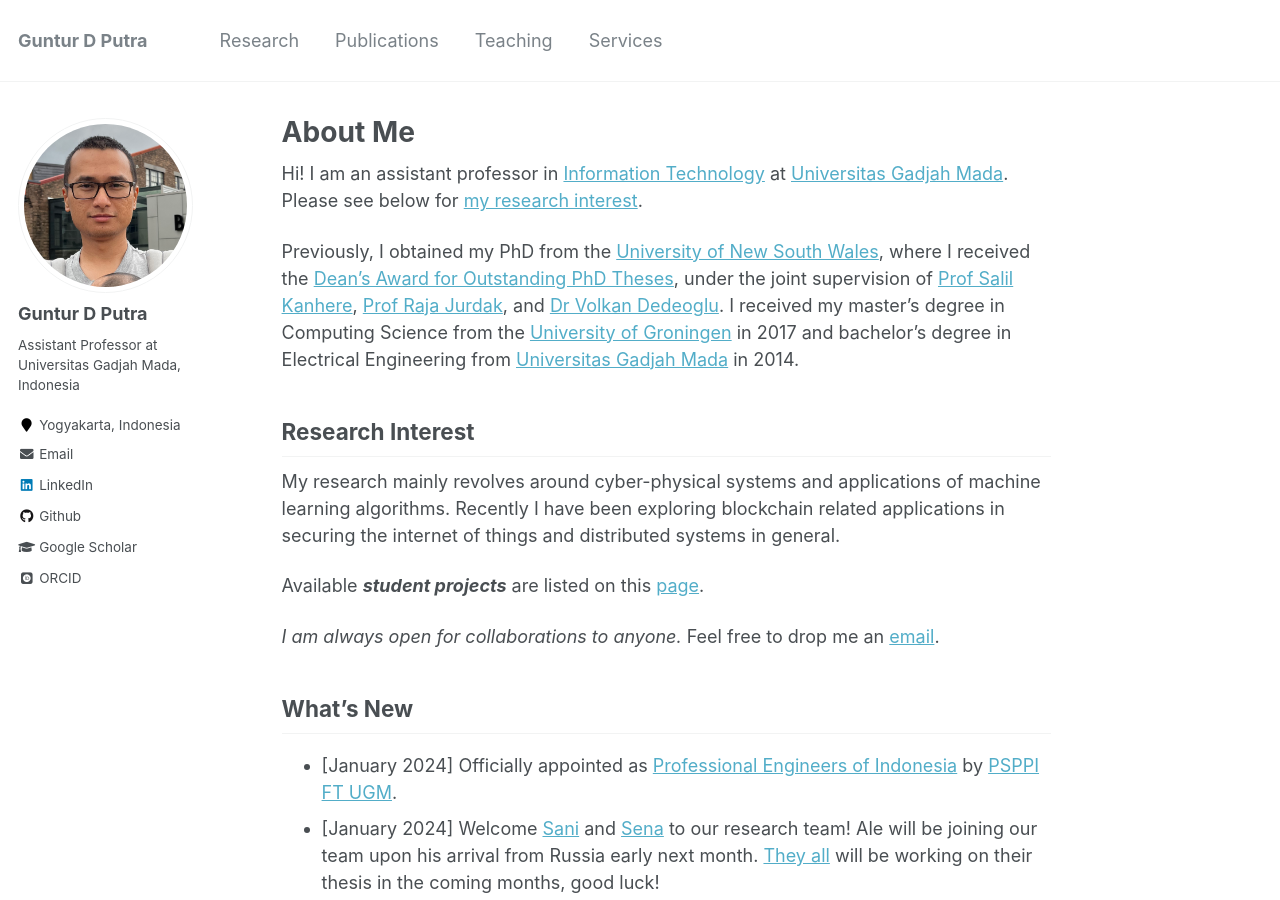
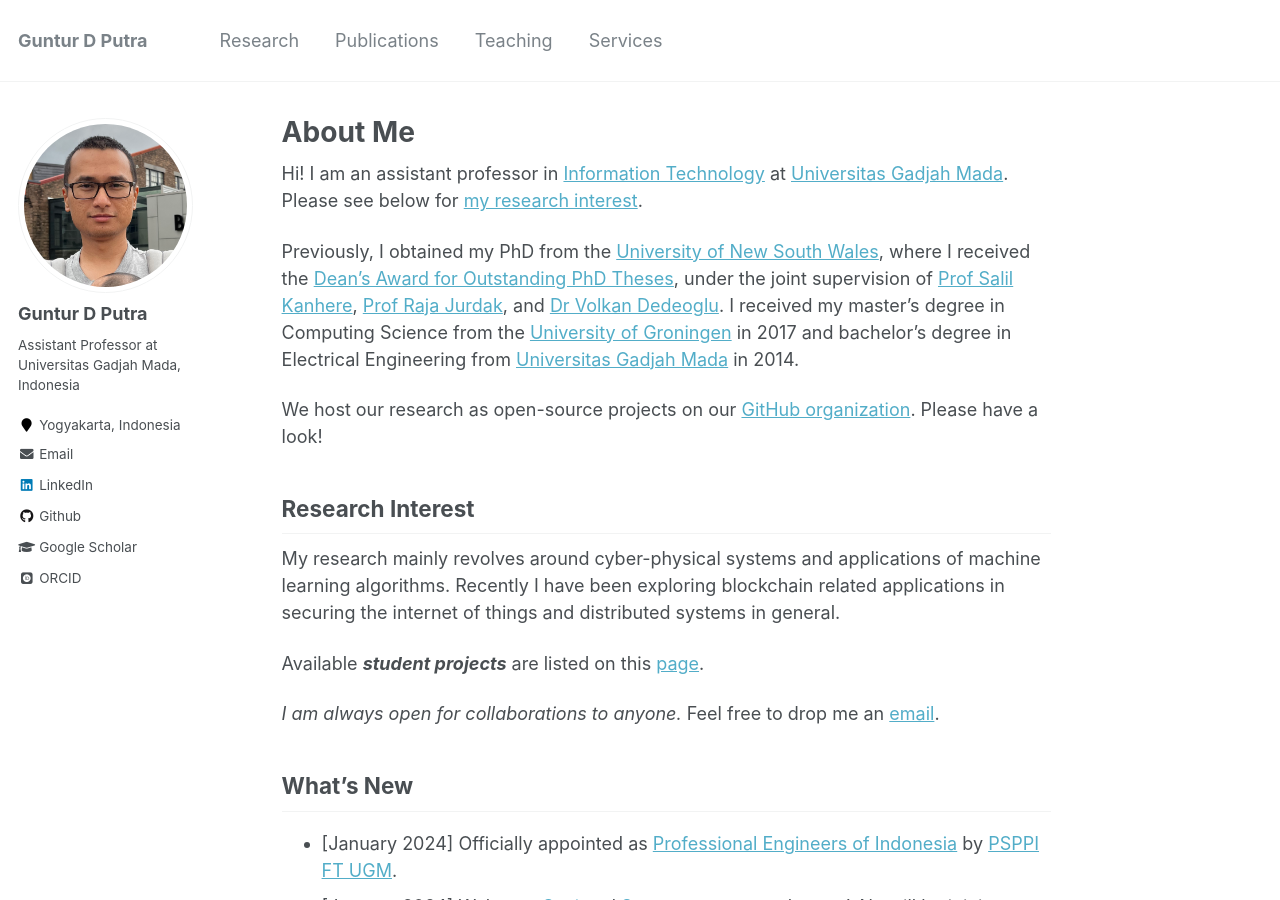
Before and after one commit to gdputra/gdputra.github.io, a Jekyll site: the page built from _pages/about.md, in a window 1280 px wide and 900 px high. Built offline with Jekyll 4.4.1, drawn with Linux system fonts in a browser that asks for light colours; some web fonts are replaced.

Commit message:
Update about.md
Add a link to the github organization page.

```diff
--- a/_pages/about.md
+++ b/_pages/about.md
@@ -11,6 +11,8 @@ redirect_from:
 Hi! I am an assistant professor in [Information Technology](https://jteti.ugm.ac.id/) at [Universitas Gadjah Mada](https://ugm.ac.id/en). Please see below for [my research interest](#research-interest).
 
 Previously, I obtained my PhD from the [University of New South Wales](https://www.unsw.edu.au/), where I received the [Dean’s Award for Outstanding PhD Theses](https://www.inside.unsw.edu.au/academic-excellence/deans-award-outstanding-phd-theses-recipients-announced), under the joint supervision of [Prof Salil Kanhere](https://salilkanhere.net/), [Prof Raja Jurdak](http://jurdak.com/), and [Dr Volkan Dedeoglu](https://people.csiro.au/D/V/volkan-dedeoglu). I received my master's degree in Computing Science from the [University of Groningen](https://www.rug.nl/) in 2017 and bachelor's degree in Electrical Engineering from [Universitas Gadjah Mada](https://ugm.ac.id/en) in 2014.
+
+We host our research as open-source projects on our [GitHub organization](https://github.com/dteti-sys-rsch). Please have a look!
 
 Research Interest
 -----------------
```
